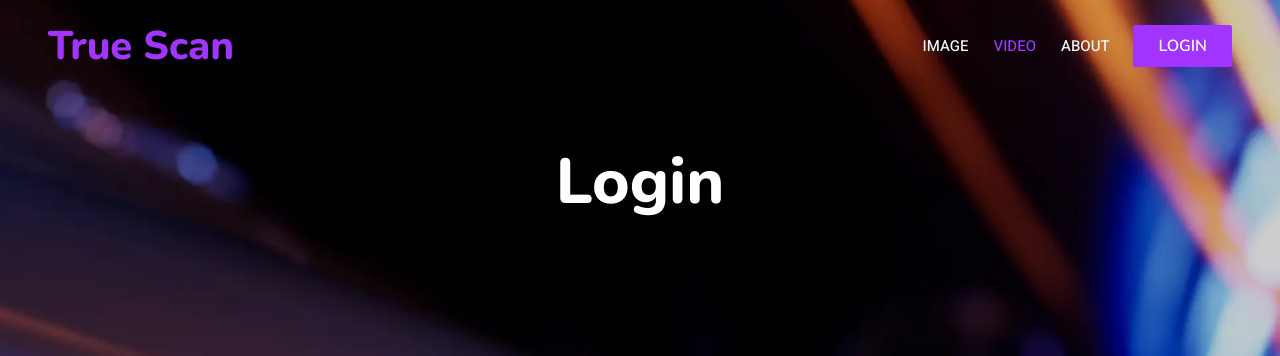
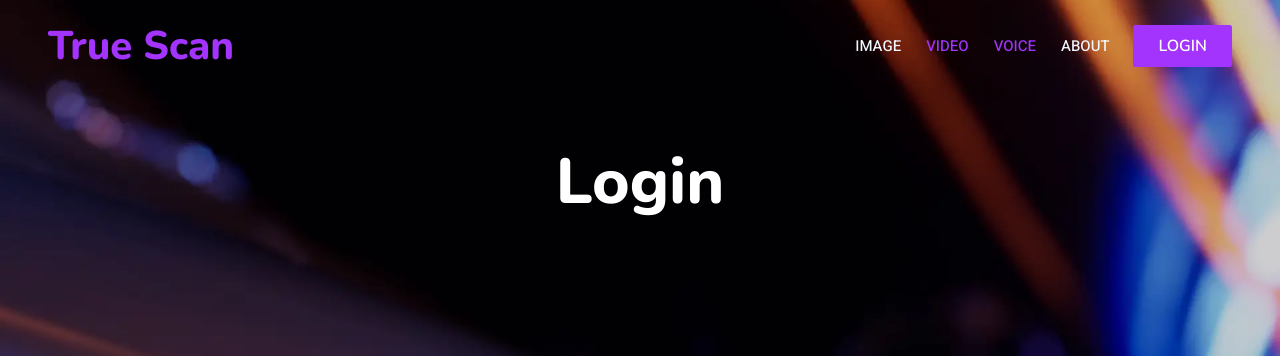
Before and after one commit to madni-hawklogix/DeepFake, a Django app: page /login/?next=/voice/ in a window 1280 px wide. Shown: the top 356 px of the page. Run offline with Django 5.2, Linux system fonts and the light colour scheme; some libraries are stand-ins or nearby versions.

Commit message:
voice temp

```diff
--- a/templates/image.html
+++ b/templates/image.html
@@ -62,8 +62,8 @@
                     <div class="navbar-nav ms-auto py-0 pe-4">
                         <a href="/images" class="nav-item nav-link active">Image</a>
                         <a href="/videos" class="nav-item nav-link">Video</a>
+                        <a href="/voice" class="nav-item nav-link active">Voice</a>
                         <a href="/#about" class="nav-item nav-link">About</a>
-
                     </div>
                     {% if not user.is_authenticated %}
                     <!-- Login Button for Non-Logged-In Users -->
--- a/templates/index.html
+++ b/templates/index.html
@@ -60,6 +60,7 @@
                     <div class="navbar-nav ms-auto py-0 pe-4">
                         <a href="/images" class="nav-item nav-link">Image</a>
                         <a href="/videos" class="nav-item nav-link">Video</a>
+                        <a href="/voice" class="nav-item nav-link active">Voice</a>
                         <a href="/#about" class="nav-item nav-link">About</a>
 
                     </div>
--- a/templates/login.html
+++ b/templates/login.html
@@ -63,6 +63,7 @@
                     <div class="navbar-nav ms-auto py-0 pe-4">
                         <a href="/images" class="nav-item nav-link ">Image</a>
                         <a href="/videos" class="nav-item nav-link active">Video</a>
+                        <a href="/voice" class="nav-item nav-link active">Voice</a>
                         <a href="/#about" class="nav-item nav-link">About</a>
 
                     </div>
--- a/templates/predict.html
+++ b/templates/predict.html
@@ -61,6 +61,7 @@
           <div class="navbar-nav ms-auto py-0 pe-4">
             <a href="/images" class="nav-item nav-link active">Image</a>
             <a href="/videos" class="nav-item nav-link">Video</a>
+            <a href="/voice" class="nav-item nav-link active">Voice</a>
             <a href="/#about" class="nav-item nav-link">About</a>
 
           </div>
--- a/templates/profile.html
+++ b/templates/profile.html
@@ -63,6 +63,7 @@
                     <div class="navbar-nav ms-auto py-0 pe-4">
                         <a href="/images" class="nav-item nav-link ">Image</a>
                         <a href="/videos" class="nav-item nav-link active">Video</a>
+                        <a href="/voice" class="nav-item nav-link active">Voice</a>
                         <a href="/#about" class="nav-item nav-link">About</a>
 
                     </div>
--- a/templates/register.html
+++ b/templates/register.html
@@ -63,6 +63,7 @@
                     <div class="navbar-nav ms-auto py-0 pe-4">
                         <a href="/images" class="nav-item nav-link ">Image</a>
                         <a href="/videos" class="nav-item nav-link active">Video</a>
+                        <a href="/voice" class="nav-item nav-link active">Voice</a>
                         <a href="/#about" class="nav-item nav-link">About</a>
 
                     </div>
--- a/templates/video.html
+++ b/templates/video.html
@@ -63,6 +63,7 @@
                     <div class="navbar-nav ms-auto py-0 pe-4">
                         <a href="/images" class="nav-item nav-link ">Image</a>
                         <a href="/videos" class="nav-item nav-link active">Video</a>
+                        <a href="/voice" class="nav-item nav-link active">Voice</a>
                         <a href="/#about" class="nav-item nav-link">About</a>
 
                     </div>
```
